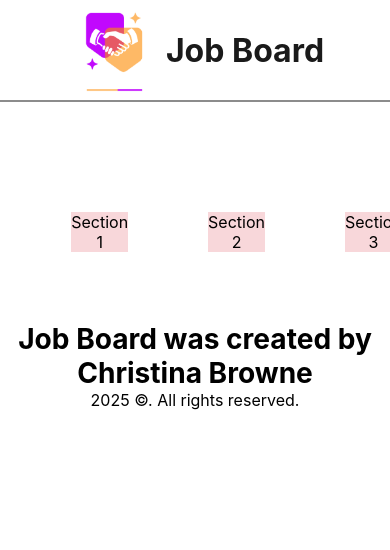
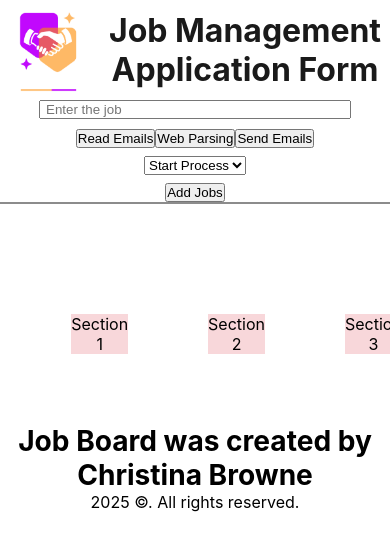
Before and after one commit to ChrisBrowne01/Building-a-Job-Management-Application-Form, a React (Create React App) app: page / in a window 390 px wide. Shown: the top 550 px of the page. Built offline with nearby package versions, Linux system fonts and the light colour scheme.

Commit message:
- Enhance JobForm component with input fields and job status selection; - update Header title for clarity

```diff
--- a/src/App.css
+++ b/src/App.css
@@ -6,7 +6,63 @@
   box-sizing: border-box;
 }
 
-/* App styling */
+/* Form Handling Styles */
+.job-list {
+  padding: 0 30px 0;
+}
+/* Style product input filter */
+.form-header form {
+  display: flex;
+  align-items: baseline;
+}
+.job-input {
+  width: 50%;
+  margin-right: auto;
+  margin-left: auto;
+  margin-bottom: 10px;
+  padding-left: 5px;
+  display: block;
+  transition: all .5s ease;
+}
+
+.job-input:focus {
+  width: 55%;
+}
+
+@media (max-width: 991.98px) {
+  .job-input { width: 80%; }
+  .job-input:focus { width: 90%; }
+}
+
+@media (max-width: 767.98px) {
+  .job-input { width: 80%; }
+  .job-input:focus { width: 90%; }
+  .form-header form {
+    flex-direction: column;
+    align-items: center;
+    gap: 8px;
+  }
+  .job-input {
+    margin-bottom: inherit;
+  }
+}
+
+.error-message {
+  margin-top: 2px;
+  align-items:center;
+  line-height: 0.8;
+  text-align: left;
+  font-size: small;
+  font-weight: 500;
+  color: red;
+}
+
+@media (min-width: 1199.98px) {.error-message {max-width: 1140px;}}
+@media (max-width: 991.98px) {.error-message {max-width: 960px;}}
+@media (max-width: 767.98px) {.error-message {max-width: 720px;}}
+@media (min-width: 575.98px) {.error-message {max-width: 60vw;}}
+
+/* App Styles */
 
 .App {
   text-align: center;
@@ -26,7 +82,7 @@
 }
 
 
-/* Header stying */
+/* Header Stying */
 
 .header-top {
   border-bottom: 2px solid #1a1a1a80;
@@ -45,7 +101,7 @@ h1 a {
 }
 
 
-/* Footer styling */
+/* Footer Styling */
 
 @media (max-width: 440.98px) {
   footer h2 {font-size: calc(8vw * 0.9)}
--- a/src/component/Header.js
+++ b/src/component/Header.js
@@ -7,7 +7,7 @@ export const Header = () => {
     <header className="header-top">
       <h1>
         <img className="object-fit-contain" height="100" weight="auto" src={Logo} alt="Job Board Application" />
-        <a href="/">Job Board</a>
+        <a href="/">Job Management Application Form</a>
       </h1>
       <JobForm />
     </header>
--- a/src/component/JobForm.js
+++ b/src/component/JobForm.js
@@ -1,11 +1,47 @@
-import React from 'react';
+import { React, useState } from 'react';
 
 export const JobForm = () => {
+    const [jobStatus, setJobStatus] = useState("start");
+
+    // Event handler status change JobItem
+    const handleStatusChange = (event) => {
+      setJobStatus(event.target.value)
+    }
+
   return (
     <div className="form-header">
       <form>
         {/* Implement form elements here */}
 
+        {/* An input field for entering job titles */}
+        <input
+          type="text"
+          name="name"
+          className="job-input"
+          placeholder="Enter the job" />
+
+        {/* Buttons for selecting job categories */}
+        <div className="form-details">
+          <div className="bottom-line">
+            <button className='tag'>Read Emails</button>
+            <button className='tag'>Web Parsing</button>
+            <button className='tag'>Send Emails</button>
+          </div>
+        </div>
+
+        {/* A dropdown menu for selecting job status */}
+        <select className="job-status"
+          name="status"
+          value={jobStatus} /* [jobStatus, ...] = useState() */
+          onChange={handleStatusChange}> {/* Event handler status change JobItem */}
+          <option value="start">Start Process</option>
+          <option value="running">Running</option>
+          <option value="completed">Completed</option>
+          <option value="stopped">Stopped</option>
+        </select>
+
+        {/* A submit button to add the job */}
+        <button type="submit" className="sumbit-data">Add Jobs</button>
       </form>
     </div>
   );
```
